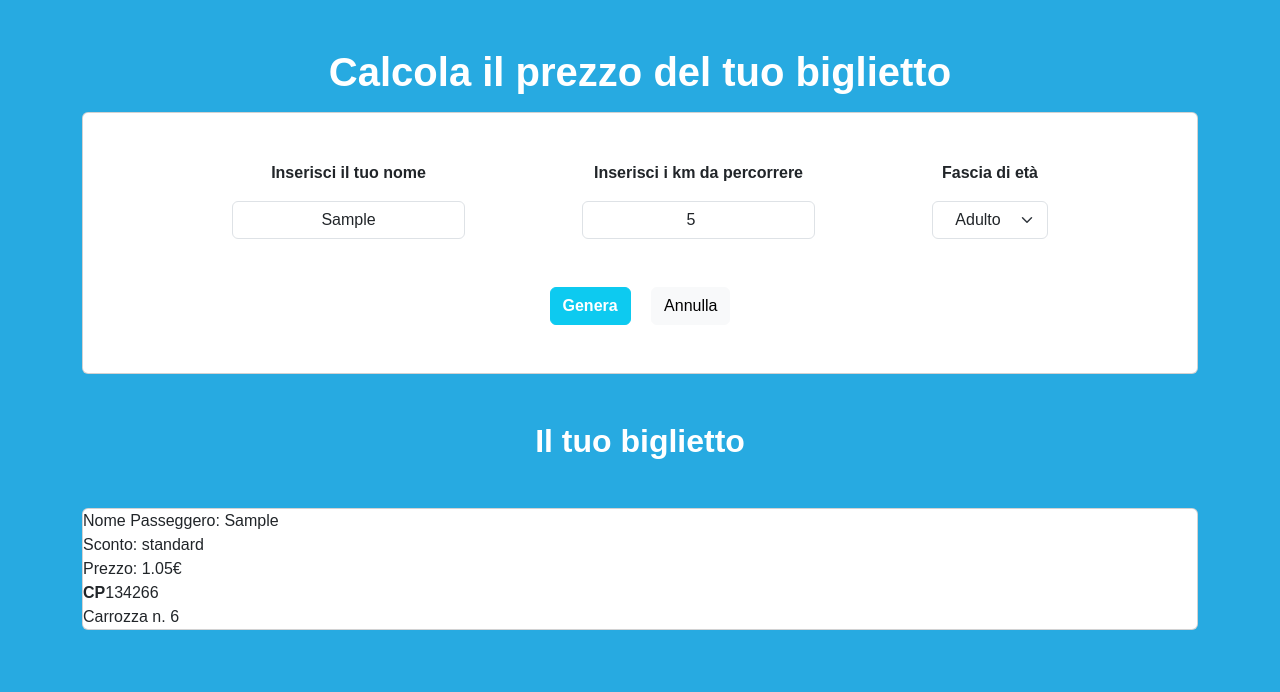
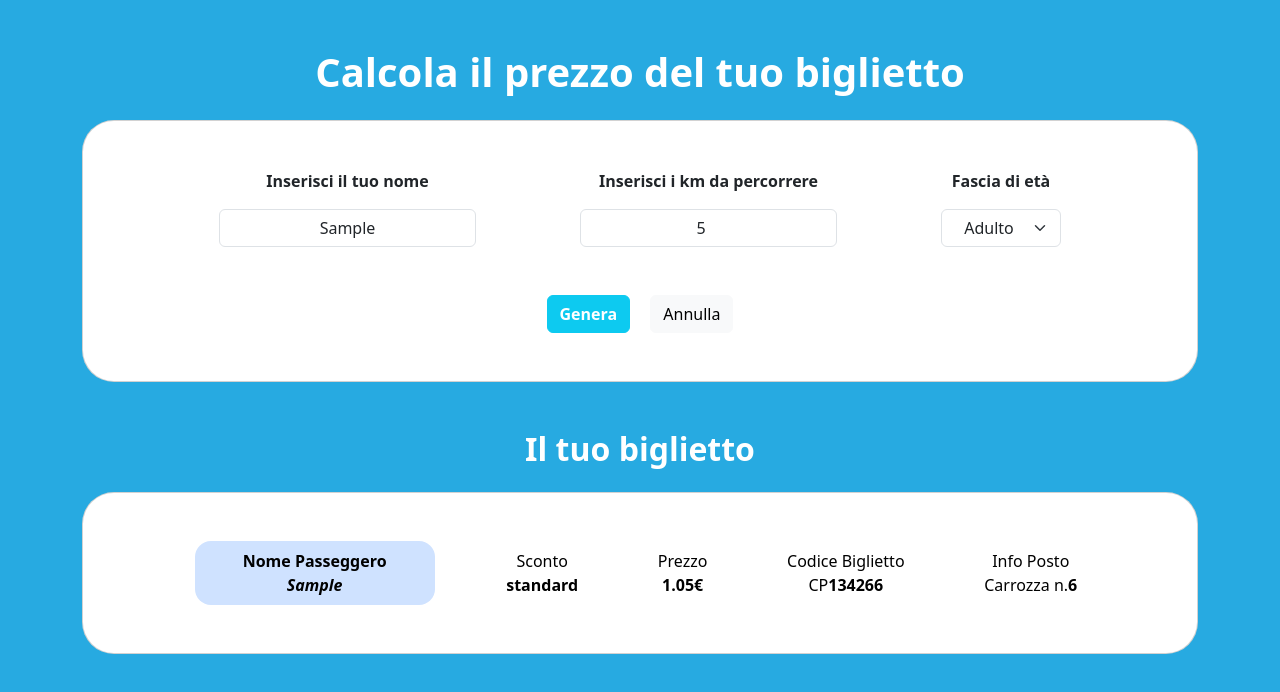
Before and after one commit to danielecolaci/js-biglietto-treno-form, a plain HTML site: page index.html in a window 1280 px wide. Both pictures are taken after typing "Sample", "5" into the empty fields and a click on the button "Genera". Drawn offline with nearby package versions, Linux system fonts and the light colour scheme.

Commit message:
Final Commit

```diff
--- a/assets/css/style.css
+++ /dev/null
@@ -1,4 +0,0 @@
-#body {
-    background-color: #27AAE1;
-    font-family: Arial, Helvetica, sans-serif;
-}
--- a/assets/js/main.js
+++ b/assets/js/main.js
@@ -56,13 +56,15 @@ document.querySelector("form").addEventListener('submit', function (e) {
 
 
     const markup = `
-        <div class="card my-3">
-            <div>Nome Passeggero: ${name}</div>
-            <div>Sconto: ${discount}</div>
-            <div>Prezzo: ${finalPrice}€</div>
-            <div><b>CP</b>${cpCode}</div>
-            <div>Carrozza n. ${wNumber}</div>
-        </div>
+        <table class="card table my-3 p-5 d-flex text-center gap-5 rounded-5">
+            <tr class="d-flex gap-5 justify-content-evenly mx-5 flex-wrap">
+                <th class="table-primary border-0 rounded-4 px-5">Nome Passeggero<br><i>${name}</i></th>
+                <td class="border-0">Sconto<br><b>${discount}</b></td>
+                <td class="border-0">Prezzo<br><b>${finalPrice}€</b></td>
+                <td class="border-0">Codice Biglietto<br>CP<b>${cpCode}</b></td>
+                <td class="border-0">Info Posto<br>Carrozza n.<b>${wNumber}</b></td>
+            </tr>
+        </table>
     `
 
     ticketElement.insertAdjacentHTML('beforeend', markup)
--- a/index.html
+++ b/index.html
@@ -5,17 +5,15 @@
     <meta charset="UTF-8">
     <meta name="viewport" content="width=device-width, initial-scale=1.0">
     <title>Biglietto Treno</title>
-    <link rel="stylesheet" href="./assets/css/style.css">
     <link rel="icon" href="./assets/img/icon.png">
     <link href="https://cdn.jsdelivr.net/npm/bootstrap@5.3.2/dist/css/bootstrap.min.css" rel="stylesheet"
         integrity="sha384-T3c6CoIi6uLrA9TneNEoa7RxnatzjcDSCmG1MXxSR1GAsXEV/Dwwykc2MPK8M2HN" crossorigin="anonymous">
-
 </head>
 
-<body id="body">
+<body style="background-color: #27AAE1;">
     <div class="container my-5 mx-auto">
-        <h1 class="text-center fw-bolder text-white mb-3">Calcola il prezzo del tuo biglietto</h1>
-        <div class="card p-5">
+        <h1 class="text-center fw-bolder text-white mb-4">Calcola il prezzo del tuo biglietto</h1>
+        <div class="card p-5 rounded-5">
             <form action="" class="d-flex flex-column">
                 <div class="d-flex justify-content-evenly align-items-center flex-wrap gap-3">
                     <div class="d-flex flex-column align-items-center gap-3">
@@ -39,12 +37,12 @@
                 </div>
                 <div class="text-center mt-5">
                     <button class="btn btn-info text-white fw-bolder mx-2" type="submit">Genera</button>
-                    <button class="btn btn-light mx-2">Annulla</button>
+                    <a href="./index.html" class="btn btn-light mx-2">Annulla</a>
                 </div>
             </form>
         </div>
-        <h2 class="text-center fw-bolder text-white my-5">Il tuo biglietto</h2>
-        <div class="ticket mt-5">
+        <h2 class="text-center fw-bolder text-white mt-5">Il tuo biglietto</h2>
+        <div class="ticket mt-4">
 
         </div>
     </div>
```
